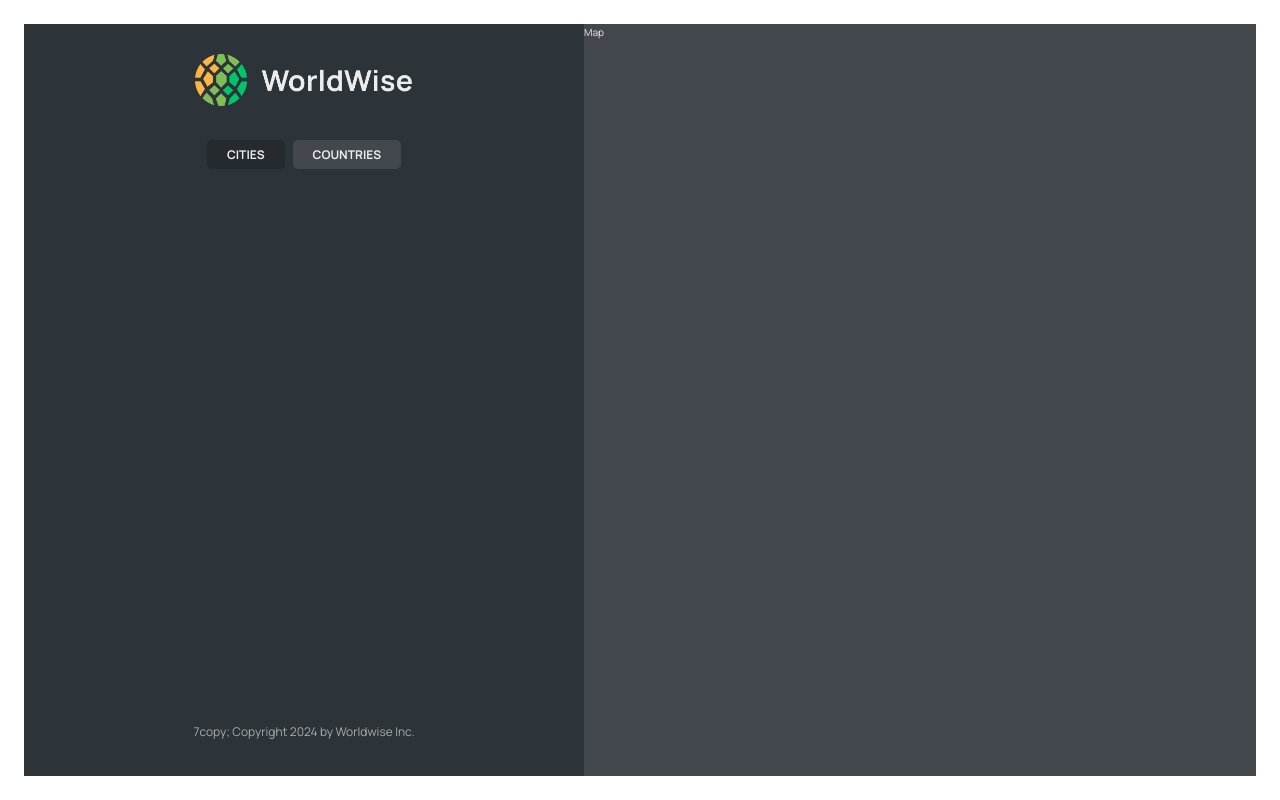
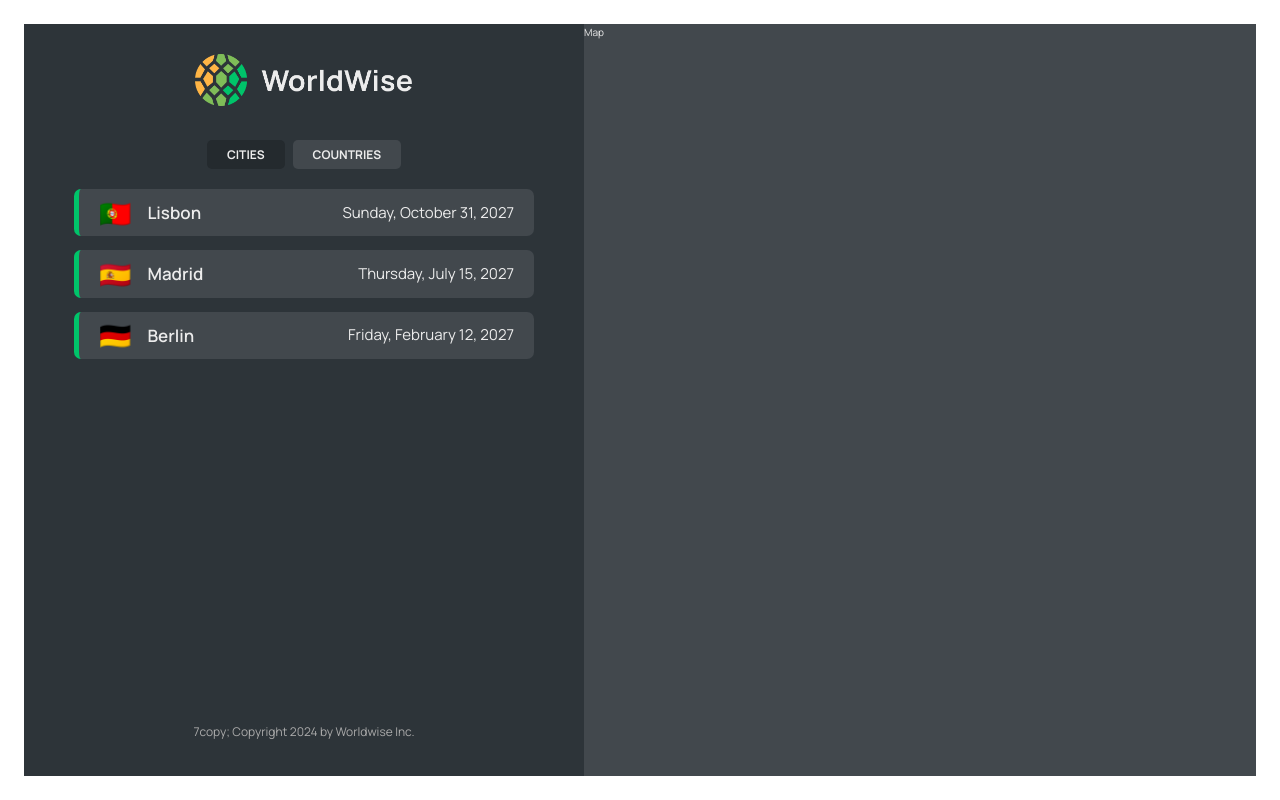
Before and after one commit to s1rHeadly/react-practice-worldwise-app--revised, a React (Vite) app: page /app/cities in a window 1280 px wide. Built offline with nearby package versions, Linux system fonts and the light colour scheme; data requests are answered from the project's data file.

Commit message:
passing cities data

```diff
--- a/src/App.jsx
+++ b/src/App.jsx
@@ -1,4 +1,6 @@
 import {Routes, Route, Navigate} from 'react-router-dom';
+import { useState, useEffect} from 'react';
+
 import AppLayout from './components/AppLayout';
 import Homepage from './pages/Homepage';
 import Product from './pages/Product'
@@ -14,7 +16,31 @@ import { BASE_URL } from '../utils/helpers';
 
 function App() {
 
-  console.log(BASE_URL)
+  const [cities, setCities] = useState([]);
+  const [loading, setLoading] = useState(false);
+  const [error, setError] = useState(null);
+
+
+  useEffect(() => {
+
+      const getCitiesData = async(url) => {
+         setLoading(true)
+          try {
+            const response = await fetch(url)
+            if(response.status === 200){
+              const data  = await response.json();
+              setCities(data);
+            }
+          }catch (error) {
+            setLoading(true)
+            setError(error)
+          }finally{
+            setLoading(false)
+          }
+
+      }
+   getCitiesData(`${BASE_URL}/cities`)
+  }, [])
 
   return (
     <>
@@ -24,8 +50,8 @@ function App() {
       <Route path="/app" element={<AppLayout />}>
             {/* Nested app Routes */}
             <Route index element={<Navigate replace to="cities"/>} />
-            <Route path="cities" element={<CitiesList/>}/>
-            <Route path="countries" element={<CountriesLlist/>}/>
+            <Route path="cities" element={<CitiesList cities={cities} loading={loading}/>}/>
+            <Route path="countries" element={<CountriesLlist cities={cities} loading={loading}/>}/>
             <Route path="form" element={<Form />}/>
 
       </Route>
--- a/src/components/CitiesList.jsx
+++ b/src/components/CitiesList.jsx
@@ -1,9 +1,25 @@
-import React from 'react'
-import styles from './CitiesList.module.css'
+import styles from './CitiesList.module.css';
+import CityItem from './CityItem';
+import Message from './Message';
+import Spinner from './Spinner'
 
-const CitiesList = () => {
+const CitiesList = ({cities, loading}) => {
+
+
+  if(loading){
+     return <Spinner />
+  }
+
+  if(!cities.length){ // if cities are non existant
+    return <Message message="Please add a city"/>
+  }
+
   return (
-    <ul className={styles.cityList}></ul>
+    <ul className={styles.cityList}>
+      {
+        cities?.map((city) => <CityItem city={city} key={city.id}/>)
+      }
+    </ul>
   )
 }
 
--- /dev/null
+++ b/src/components/CityItem.jsx
@@ -0,0 +1,21 @@
+
+import styles from './CityItem.module.css';
+import { formatDate } from '../../utils/helpers';
+
+
+const CityItem = ({city}) => {
+
+  const {cityName, country, date, emoji, id, position} = city;
+  const formatttedDate = formatDate(date);
+
+
+  return (
+    <li className={styles.cityItem}>
+      <span className={styles.emoji}>{emoji}</span>
+      <h3 className={styles.name}>{cityName}</h3>
+      <time className={styles.date}>{formatttedDate}</time>
+    </li>
+  )
+}
+
+export default CityItem
--- /dev/null
+++ b/src/components/CityItem.module.css
@@ -0,0 +1,54 @@
+.cityItem,
+.cityItem:link,
+.cityItem:visited {
+  display: flex;
+  gap: 1.6rem;
+  align-items: center;
+
+  background-color: var(--color-dark--2);
+  border-radius: 7px;
+  padding: 1rem 2rem;
+  border-left: 5px solid var(--color-brand--2);
+  cursor: pointer;
+
+  color: inherit;
+  text-decoration: none;
+}
+
+.cityItem--active {
+  border: 2px solid var(--color-brand--2);
+  border-left: 5px solid var(--color-brand--2);
+}
+
+.emoji {
+  font-size: 2.6rem;
+  line-height: 1;
+}
+
+.name {
+  font-size: 1.7rem;
+  font-weight: 600;
+  margin-right: auto;
+}
+
+.date {
+  font-size: 1.5rem;
+}
+
+.deleteBtn {
+  height: 2rem;
+  aspect-ratio: 1;
+  border-radius: 50%;
+  border: none;
+  background-color: var(--color-dark--1);
+  color: var(--color-light--2);
+  font-size: 1.6rem;
+  font-weight: 400;
+  cursor: pointer;
+  transition: all 0.2s;
+}
+
+.deleteBtn:hover {
+  background-color: var(--color-brand--1);
+  color: var(--color-dark--1);
+}
--- /dev/null
+++ b/src/components/Message.jsx
@@ -0,0 +1,11 @@
+import styles from "./Message.module.css";
+
+function Message({ message }) {
+  return (
+    <p className={styles.message}>
+      <span role="img">👋</span> {message}
+    </p>
+  );
+}
+
+export default Message;
--- /dev/null
+++ b/src/components/Message.module.css
@@ -0,0 +1,7 @@
+.message {
+  text-align: center;
+  font-size: 1.8rem;
+  width: 80%;
+  margin: 2rem auto;
+  font-weight: 600;
+}
--- /dev/null
+++ b/src/components/Spinner.jsx
@@ -0,0 +1,11 @@
+import styles from "./Spinner.module.css";
+
+function Spinner() {
+  return (
+    <div className={styles.spinnerContainer}>
+      <div className={styles.spinner}></div>
+    </div>
+  );
+}
+
+export default Spinner;
--- /dev/null
+++ b/src/components/Spinner.module.css
@@ -0,0 +1,21 @@
+.spinnerContainer {
+  height: 100%;
+  display: flex;
+  align-items: center;
+  justify-content: center;
+}
+
+.spinner {
+  width: 6rem;
+  height: 6rem;
+  border-radius: 50%;
+  background: conic-gradient(#0000 10%, var(--color-light--2));
+  -webkit-mask: radial-gradient(farthest-side, #0000 calc(100% - 8px), #000 0);
+  animation: rotate 1.5s infinite linear;
+}
+
+@keyframes rotate {
+  to {
+    transform: rotate(1turn);
+  }
+}
```
Also changed, not shown: src/components/City.jsx (deleted, +0 -10 lines), src/components/City.module.css (deleted, +0 -47 lines).
